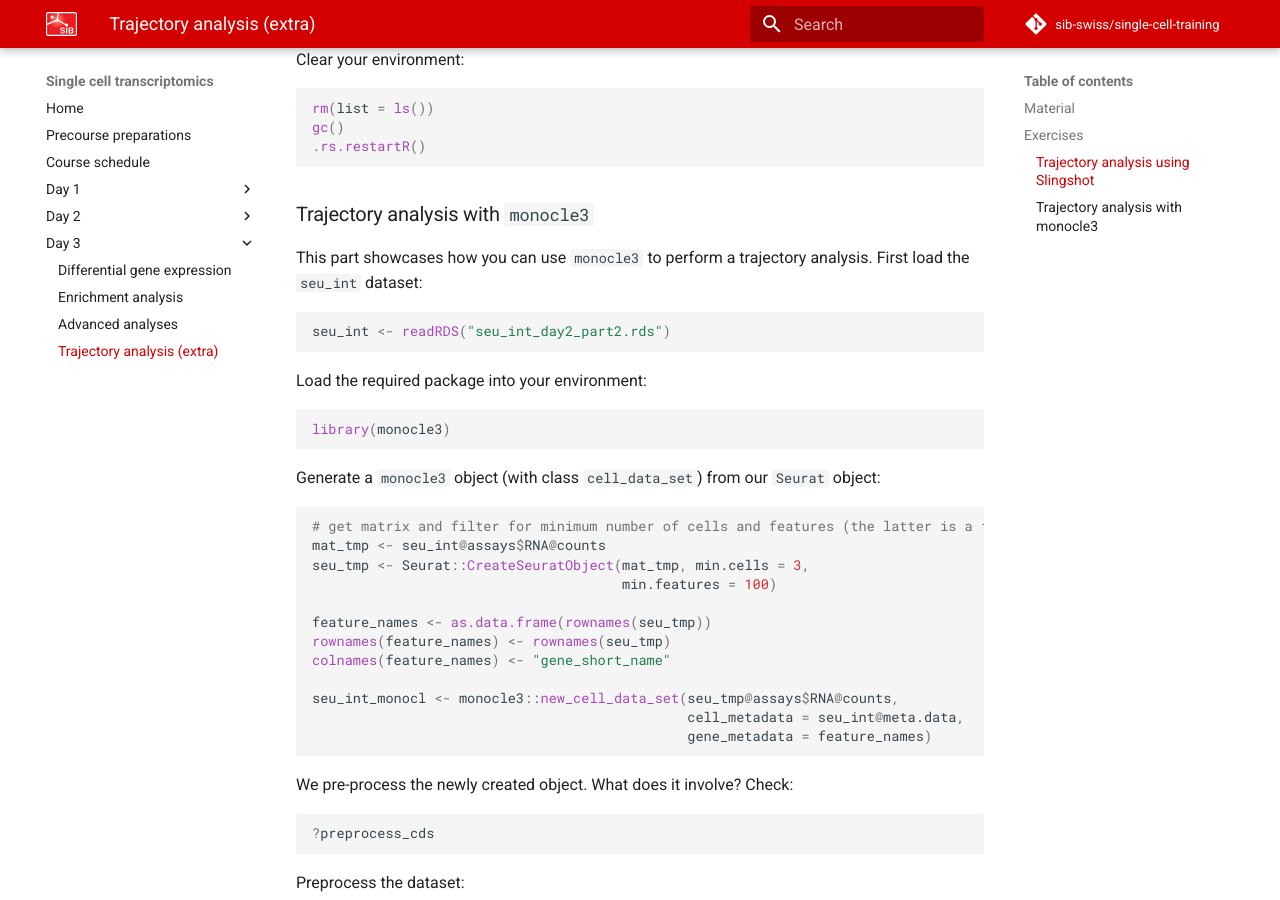
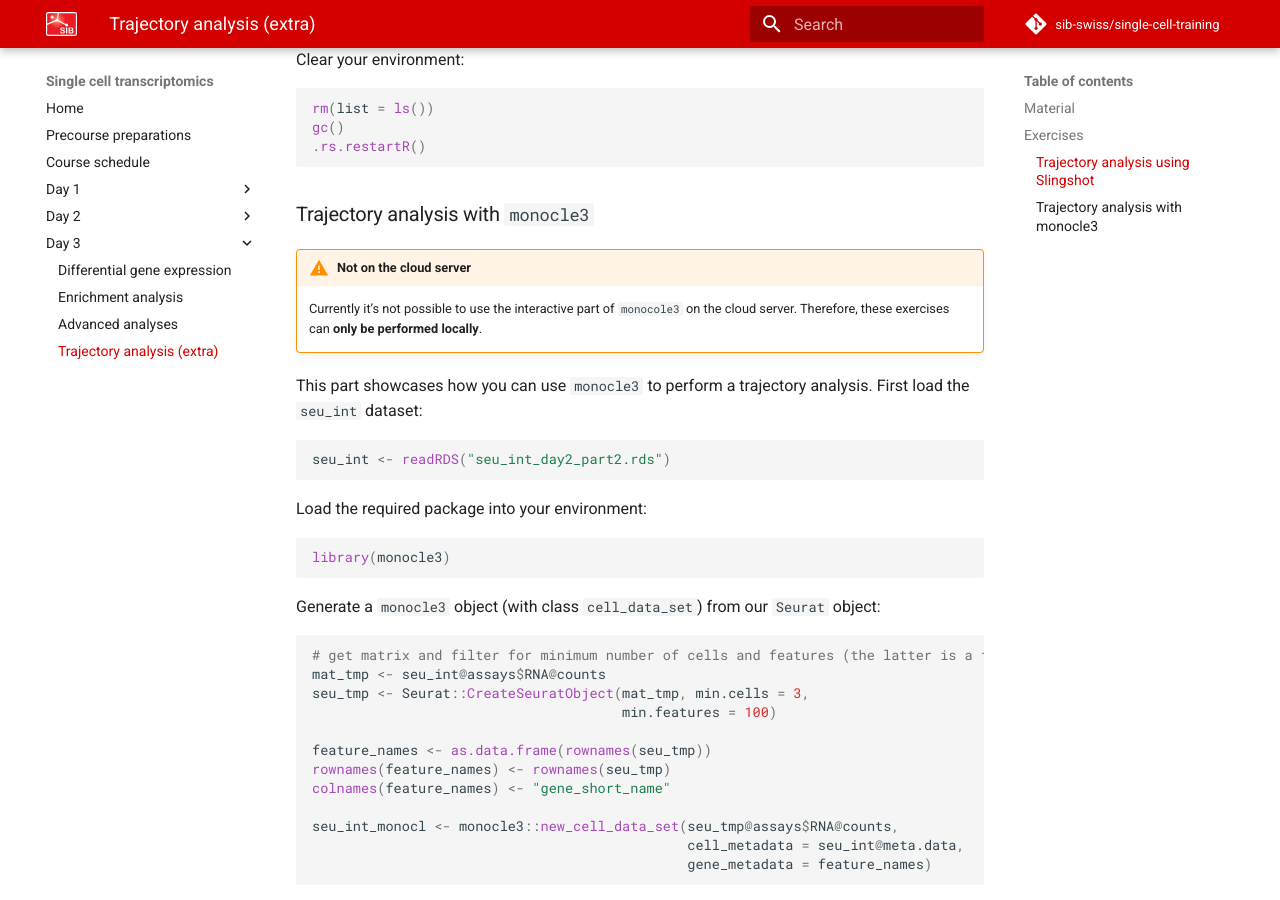
Before and after one commit to sib-swiss/single-cell-training, an MkDocs documentation site: the page built from docs/day3/trajectory_analysis.md, in a window 1280 px wide and 900 px high, scrolled down 5622 px. Built offline with MkDocs 1.6.1 and Material for MkDocs 9.7.7, drawn with Linux system fonts in a browser that asks for light colours; comment, search, counter and statistics services are not loaded; the version menu is left out.

Commit message:
adds warning to monocle3 part

````diff
--- a/docs/day3/trajectory_analysis.md
+++ b/docs/day3/trajectory_analysis.md
@@ -320,6 +320,9 @@ gc()
 
 ### Trajectory analysis with `monocle3`
 
+!!! warning "Not on the cloud server"
+    Currently it's not possible to use the interactive part of `monocole3` on the cloud server. Therefore, these exercises can **only be performed locally**.
+
 This part showcases how you can use `monocle3` to perform a trajectory analysis. First load the `seu_int` dataset:
 
 ```R
````
